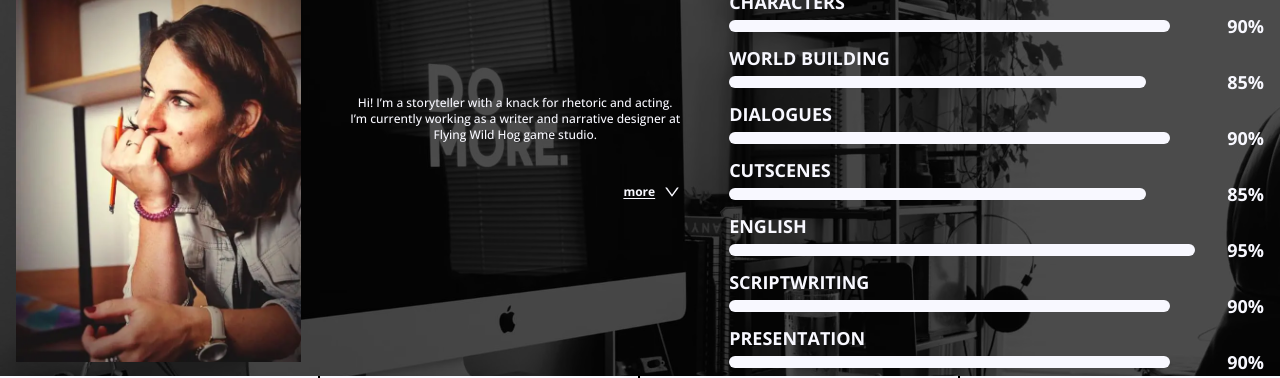
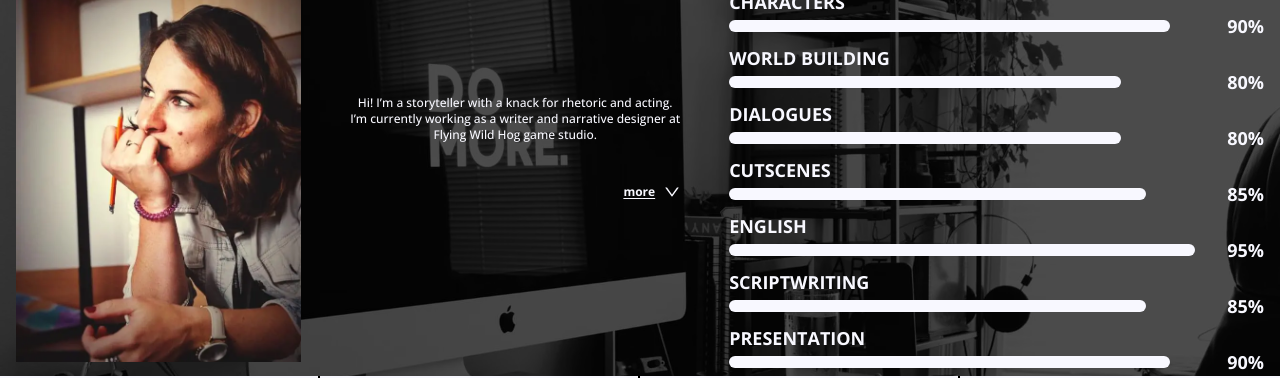
Before and after one commit to ArekKuna/merry-tales-react, a React (Create React App) app: page /professional in a window 1280 px wide. Shown: the part 212-590 px from the top of the page. Built offline with nearby package versions, Linux system fonts and the light colour scheme.

Commit message:
fix: fix stats percents

```diff
--- a/src/components/Stats/Stat/Stat.jsx
+++ b/src/components/Stats/Stat/Stat.jsx
@@ -1,9 +1,10 @@
 import { useRef, useState, useEffect } from 'react';
 
 const sizeMap = {
-  sm: 'w-[85%]',
-  m: 'w-[90%]',
-  lg: 'w-[95%]',
+  80: 'w-[80%]',
+  85: 'w-[85%]',
+  90: 'w-[90%]',
+  95: 'w-[95%]',
 };
 
 const Stat = ({ title, percent, size }) => {
--- a/src/components/Stats/Stats.jsx
+++ b/src/components/Stats/Stats.jsx
@@ -5,13 +5,13 @@ const Stats = () => {
   return (
     <div className='w-full px-4 mb-20 space-y-2 font-bold sm:w-3/4 xl:px-0 xl:mb-0'>
       <StatsTitle title='Skills' />
-      <Stat title='characters' percent='90' size='m' />
-      <Stat title='world building' percent='85' size='sm' />
-      <Stat title='dialogues' percent='90' size='m' />
-      <Stat title='cutscenes' percent='85' size='sm' />
-      <Stat title='english' percent='95' size='lg' />
-      <Stat title='scriptwriting' percent='90' size='m' />
-      <Stat title='presentation' percent='90' size='m' />
+      <Stat title='characters' percent='90' size='90' />
+      <Stat title='world building' percent='80' size='80' />
+      <Stat title='dialogues' percent='80' size='80' />
+      <Stat title='cutscenes' percent='85' size='85' />
+      <Stat title='english' percent='95' size='95' />
+      <Stat title='scriptwriting' percent='85' size='85' />
+      <Stat title='presentation' percent='90' size='90' />
     </div>
   );
 };
```
